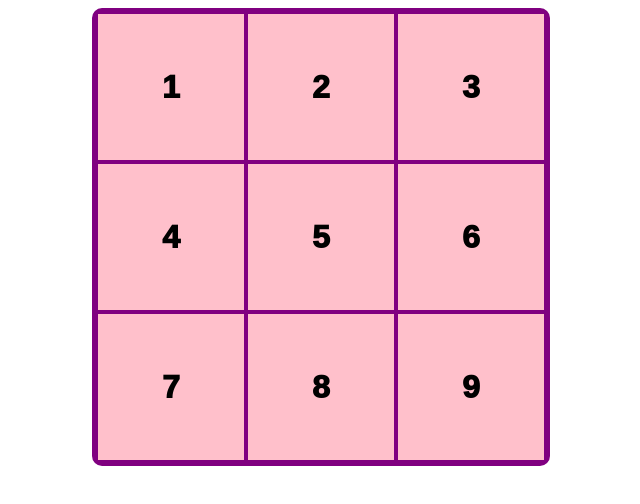
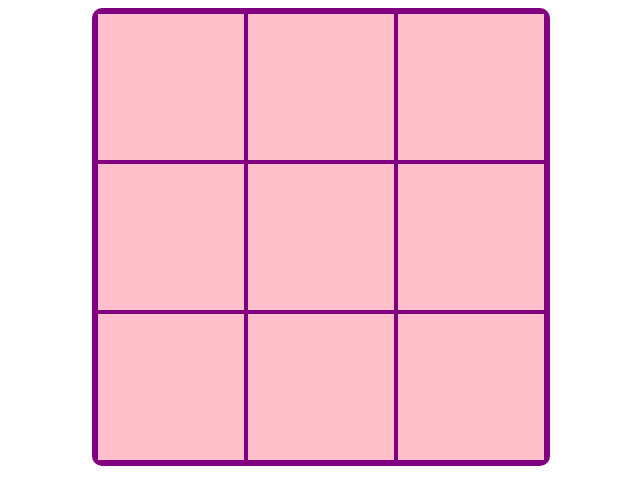
Before and after one commit to tonyern/tic-tac-toe, a React (Create React App) app: page / in a window 1280 px wide. Shown: the top 504 px of the page, without its empty margins (319-959 px from the left). Built offline with nearby package versions, Linux system fonts and the light colour scheme.

Commit message:
Connected squares to game board with data.

```diff
--- a/src/components/board/Board.tsx
+++ b/src/components/board/Board.tsx
@@ -1,22 +1,13 @@
 import Button from "../button/Button";
 import "./board.css";
 
+//@ts-ignore
 const Board = ({ squares, onClick }): JSX.Element => {
-    const doSomething = (square: string): void => {
-        console.log(square + " was pressed");
-    };
-
     return (
         <div className="game-board">
-            <Button value="1" onClick={() => doSomething("1")} />
-            <Button value="2" onClick={() => doSomething("2")} />
-            <Button value="3" onClick={() => doSomething("3")} />
-            <Button value="4" onClick={() => doSomething("4")} />
-            <Button value="5" onClick={() => doSomething("5")} />
-            <Button value="6" onClick={() => doSomething("6")} />
-            <Button value="7" onClick={() => doSomething("7")} />
-            <Button value="8" onClick={() => doSomething("8")} />
-            <Button value="9" onClick={() => doSomething("9")} />
+            {squares.map((square: string, i: number) => (
+                <Button key={i} value={square} onClick={() => onClick(i)} />
+            ))}
         </div>
     );
 }
--- a/src/components/game/Game.tsx
+++ b/src/components/game/Game.tsx
@@ -23,7 +23,7 @@ const Game = (): JSX.Element => {
     };
 
     return (
-        <Board />
+        <Board squares={board} onClick={handleClick} />
     );
 }
 
```
